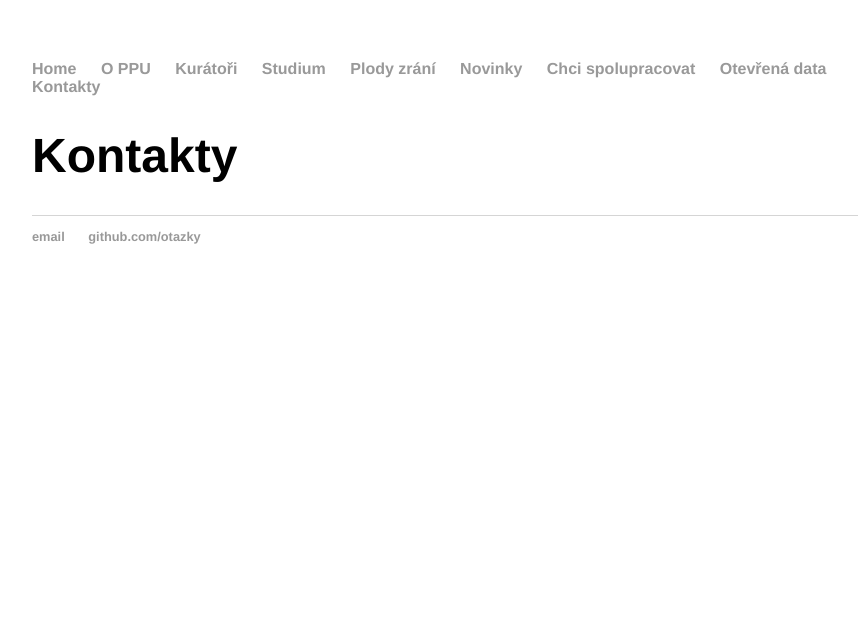
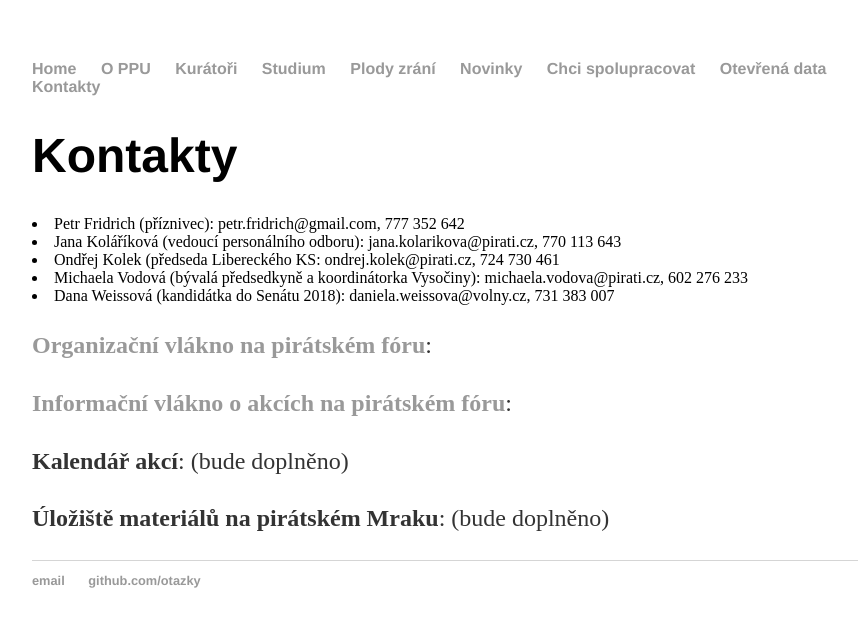
Before and after one commit to otazky/otazky.github.io, a Jekyll site: the page built from kontakt/index.html, in a window 1280 px wide. Shown: the top 627 px of the page, without its empty margins (160-1018 px from the left). Built offline with Jekyll 4.4.1, drawn with Linux system fonts in a browser that asks for light colours.

Commit message:
Nový obsah podstránky Kontakty

```diff
--- a/kontakt/index.html
+++ b/kontakt/index.html
@@ -4,3 +4,31 @@ title: Kontakty
 ---
 
 <h1>{{ page.title }}</h1>
+
+ <p>
+    <li>Petr Fridrich (příznivec): petr.fridrich@gmail.com, 777 352 642</li>
+    <li>Jana Koláříková (vedoucí personálního odboru): jana.kolarikova@pirati.cz, 770 113 643 </li>
+    <li>Ondřej Kolek (předseda Libereckého KS: ondrej.kolek@pirati.cz, 724 730 461</li>
+    <li>Michaela Vodová (bývalá předsedkyně a koordinátorka Vysočiny): michaela.vodova@pirati.cz, 602 276 233 </li>
+    <li>Dana Weissová (kandidátka do Senátu 2018): daniela.weissova@volny.cz, 731 383 007 </li>
+  </p>
+
+<p>
+  <a href="https://www.facebook.com/groups/PiratskaPutovniUniverzita/><b>Facebooková skupina (komunita)</b></a>:
+</p>
+
+<p>
+  <a href="https://forum.pirati.cz/viewtopic.php?f=374&t=47722"><b>Organizační vlákno na pirátském fóru</b></a>:
+</p>
+
+<p>
+   <a href="https://forum.pirati.cz/viewtopic.php?f=75&t=48598"><b>Informační vlákno o akcích na pirátském fóru</b></a>:
+</p>
+
+<p>
+   <b>Kalendář akcí</b>: (bude doplněno)
+</p>
+
+<p>
+   <b>Úložiště materiálů na pirátském Mraku</b>: (bude doplněno)
+</p>
```
